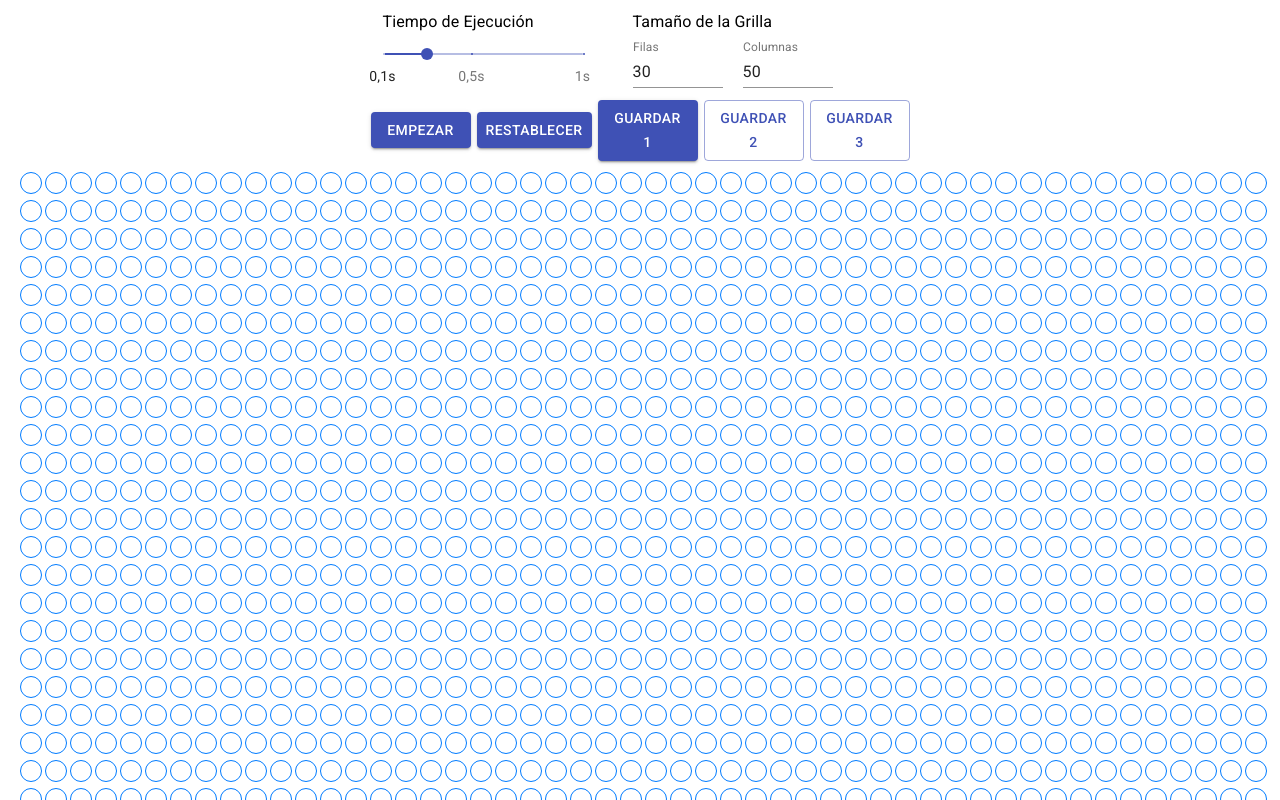
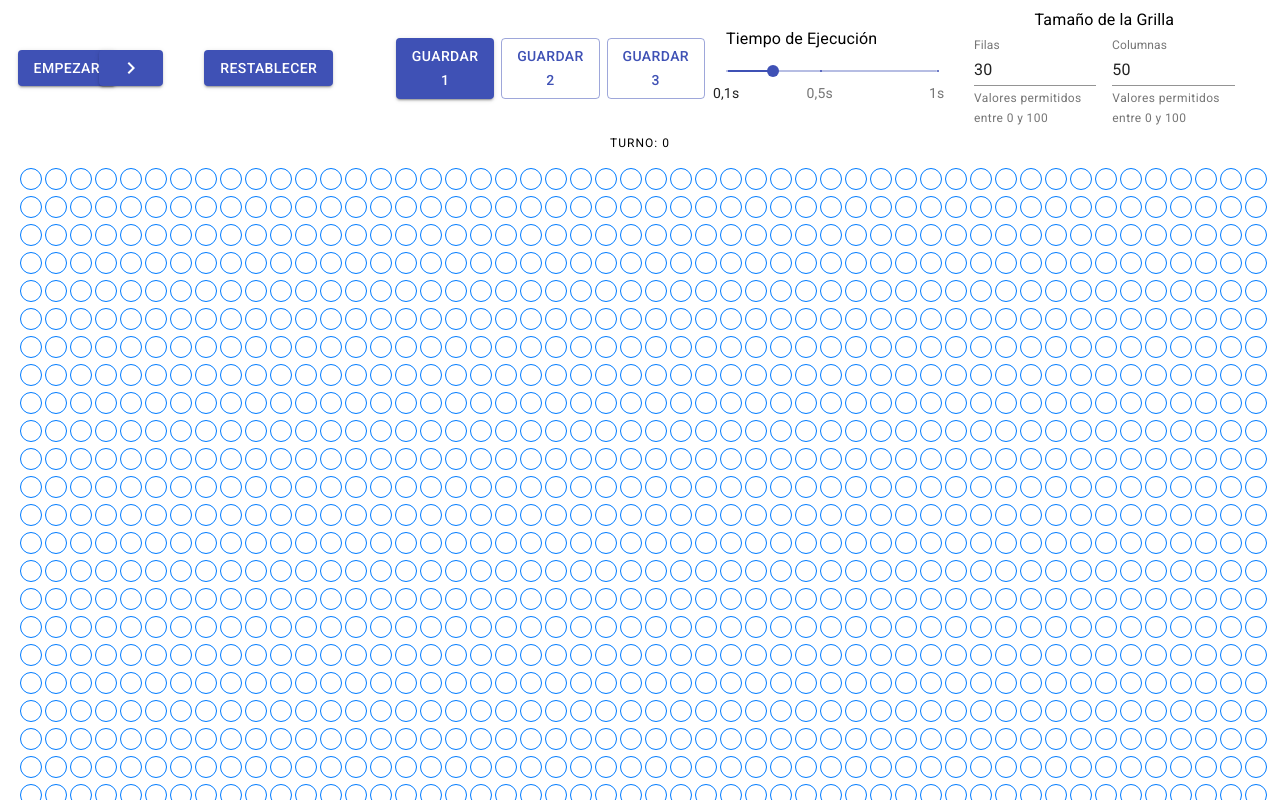
Before and after one commit to FabriJuncal/game-of-life, a React (Create React App) app: page / in a window 1280 px wide. Shown: the top 800 px of the page. Built offline with nearby package versions, Linux system fonts and the light colour scheme.

Commit message:
Se agregaron validaciones - Se agrego Grid - Se agregó botón de siguiente turno - se agregó contador de turnos

```diff
--- a/package.json
+++ b/package.json
@@ -5,6 +5,7 @@
   "homepage": "https://fabrijuncal.github.io/game-of-life/",
   "dependencies": {
     "@material-ui/core": "^4.12.2",
+    "@material-ui/icons": "^4.11.2",
     "@testing-library/jest-dom": "^5.14.1",
     "@testing-library/react": "^11.2.7",
     "@testing-library/user-event": "^12.8.3",
--- a/src/App.js
+++ b/src/App.js
@@ -7,7 +7,8 @@ import Button from '@material-ui/core/Button';
 import Typography from '@material-ui/core/Typography';
 import Slider from '@material-ui/core/Slider';
 import TextField from '@material-ui/core/TextField';
-
+import Grid from '@material-ui/core/Grid';
+import NavigateNextIcon from '@material-ui/icons/NavigateNext';
 
 // Se define las operaciones para poder indentificar las células vecinas
 // Si realizamos una suma con cada uno de estos array con la posición en la que estamos ubicados, obtendremos las posiciones de las 8 células vecinas que puede tener cada una de estas
@@ -42,6 +43,12 @@ function App() {
   let grillaGuardada2 = JSON.parse(localStorage.getItem('grilla2')) ? JSON.parse(localStorage.getItem('grilla2')) : [];
   let grillaGuardada3 = JSON.parse(localStorage.getItem('grilla3')) ? JSON.parse(localStorage.getItem('grilla3')) : [];
 
+  let nroTurno1 = localStorage.getItem('nroTurno1') ? parseInt(localStorage.getItem('nroTurno1')) : 0;
+  let nroTurno2 = localStorage.getItem('nroTurno2') ? parseInt(localStorage.getItem('nroTurno2')) : 0;
+  let nroTurno3 = localStorage.getItem('nroTurno3') ? parseInt(localStorage.getItem('nroTurno3')) : 0;
+
+  let nroTurnoActual = nroTurno1;
+
   if(grillaGuardada1.length === 0){
     localStorage.setItem('grilla1', JSON.stringify([]));
   }
@@ -56,6 +63,7 @@ function App() {
 
   let grillaBase = [];
   let grillaAux;
+
 
   let cantColumnasInicial = grillaGuardada1.length > 0 ? grillaGuardada1[0].length : 50;
   let cantFilaInicial = grillaGuardada1.length  > 0 ? grillaGuardada1.length : 30;
@@ -85,19 +93,25 @@ function App() {
   const [grillaSeleccionado3, actGrillaSeleccionado3] = useState(false);
   const [recorrido, actualizarRecorrido] = useState(false);
   const [tiempoTurno, actualizarTiempoTurno] = useState(300);
+  const [contadorTurnos, actualizarContTurnos] = useState(0);
 
 
+  // Se utiliza el Hook "useRef" para que no se pierda la asignación de las variable después de cada renderizado.
+  // Estas variables se utilizarán en el proceso de ejecución de la simulación y por lo tanto se necesita que persistan en el tiempo con sus valores
   const recorridoRef = useRef(recorrido);
   recorridoRef.current = recorrido;
+
+  const turnoActualRef = useRef(contadorTurnos);
+  turnoActualRef.current = contadorTurnos;
 
   // La función correrSimulación() ejecuta la simulación de la evolución de las células por turno
   // Se utiliza el Hook "useCallback" para almacenar la función en memoria y no volver a cargar la función cada vez que React renderice los componentes, ya que la función contiene muchos calculos.
   // Esta es una buena manera de hacer el código mas eficiente
   const correrSimulación = useCallback(() => {
+
       if(!recorridoRef.current){
         return;
       }
-
 
       actualizarGrilla(g => {
         // Se utiliza la función "produce" de la librería "Immer" para actualizar el estado "grilla" de una manera muy sensilla
@@ -118,6 +132,7 @@ function App() {
                   // Se suma cadá valor de las células vecinas encontradas
                   // (Cada célula viva vale 1 y las muertas valen 0, por lo tanto si se encuentra 3 células vecinas vivas, al finalizar la secuencia la variable "vecino" tendría que valer 3)
                   vecinos += g[fila_i][columna_j];
+
                 }
 
               });
@@ -137,14 +152,23 @@ function App() {
             }
 
           }
+
         });
       });
+   // Ejecuta la simulación de la evolución de las células por turno deacuerdo al tiempo que se le este pasando la función setTimeout()
+      setTimeout(() => {
+        correrSimulación();
+    // Se lleva la cuenta de los turnos que se van ejecutando
+        nroTurnoActual = turnoActualRef.current + 1;
+        actualizarContTurnos(nroTurnoActual);
+      }, tiempoTurno);
 
-   // Ejecuta la simulación de la evolución de las células por turno deacuerdo al tiempo que se le este pasando la función setTimeout()
-      setTimeout(correrSimulación, tiempoTurno);
 
     },
-    [cantColumnas,cantFila, tiempoTurno]);
+    [cantColumnas,cantFila, tiempoTurno, contadorTurnos]);
+
+
+
 
 // ===============================================================================================================================
 /*Definición de Funciones*/
@@ -192,7 +216,7 @@ function App() {
       actualizarGrilla(nuevaGrilla);
   }
 
-  // Función que Inicia o Para la Simulación
+  // Función que Inicia o Detiene la Simulación
   const actEstadoBtnSimulacion = () => {
     actualizarRecorrido(!recorrido);
     if(!recorrido){
@@ -201,20 +225,23 @@ function App() {
     }
   }
 
-  // Función que Carga o Almacena las grillas en el Local Storage según el Slot que se haya seleccionado
+  // Función que Carga o Almacena las grillas y el contador de turnos en el Local Storage según el Slot que se haya seleccionado
   const guardarCargarGrilla = (nroGrillaGuardada, operacion) => {
 
     if(operacion === 'guardar'){
       if(nroGrillaGuardada === 1){
         localStorage.setItem('grilla1', JSON.stringify(grilla));
+        localStorage.setItem('nroTurno1', contadorTurnos);
       }
 
       if(nroGrillaGuardada === 2){
         localStorage.setItem('grilla2', JSON.stringify(grilla));
+        localStorage.setItem('nroTurno2', contadorTurnos);
       }
 
       if(nroGrillaGuardada === 3){
         localStorage.setItem('grilla3', JSON.stringify(grilla));
+        localStorage.setItem('nroTurno3', contadorTurnos);
       }
     }
 
@@ -224,21 +251,30 @@ function App() {
       let nroFila
       ;
       if(nroGrillaGuardada === 1){
-        grillaGuardada1 = JSON.parse(localStorage.getItem('grilla1'))
+        grillaGuardada1 = JSON.parse(localStorage.getItem('grilla1'));
+        nroTurno1 = parseInt(localStorage.getItem('nroTurno1'));
+        nroTurnoActual = nroTurno1;
+        actualizarContTurnos(nroTurnoActual);
         nroColumnas = grillaGuardada1.length > 0 ? grillaGuardada1[0].length : 50;
         nroFila = grillaGuardada1.length  > 0 ? grillaGuardada1.length : 30;
         actualizarTamanioGrilla(nroColumnas, nroFila, grillaGuardada1);
       }
 
       if(nroGrillaGuardada === 2){
-        grillaGuardada2 = JSON.parse(localStorage.getItem('grilla2'))
+        grillaGuardada2 = JSON.parse(localStorage.getItem('grilla2'));
+        nroTurno2 = parseInt(localStorage.getItem('nroTurno2'));
+        nroTurnoActual = nroTurno2;
+        actualizarContTurnos(nroTurnoActual);
         nroColumnas = grillaGuardada2.length > 0 ? grillaGuardada2[0].length : 50;
         nroFila = grillaGuardada2.length  > 0 ? grillaGuardada2.length : 30;
         actualizarTamanioGrilla(nroColumnas, nroFila, grillaGuardada2);
       }
 
       if(nroGrillaGuardada === 3){
-        grillaGuardada3 = JSON.parse(localStorage.getItem('grilla3'))
+        grillaGuardada3 = JSON.parse(localStorage.getItem('grilla3'));
+        nroTurno3 = parseInt(localStorage.getItem('nroTurno3'));
+        nroTurnoActual = nroTurno3;
+        actualizarContTurnos(nroTurnoActual);
         nroColumnas = grillaGuardada3.length > 0 ? grillaGuardada3[0].length : 50;
         nroFila = grillaGuardada3.length  > 0 ? grillaGuardada3.length : 30;
         actualizarTamanioGrilla(nroColumnas, nroFila, grillaGuardada3);
@@ -250,16 +286,112 @@ function App() {
   return (
 
     <>
-      <div className="contenedor">
-        <div>
-          <div
-            style={{
-              width: 100,
-              marginLeft: '20px',
-              display: "grid",
-              gridTemplateColumns: `repeat(2, 200px)`
-            }}>
-            <div>
+      <Grid container direction="column" justifyContent="center" >
+        <Grid container direction="row" justifyContent="space-evenly" alignItems="center">
+          <Grid container direction="row" item xs={3} spacing={0}>
+            <Grid item xs={4}
+            style={{marginRight: '-24px'}}
+            >
+            {/* Botón de Empezar/Parar simulación
+                Al hacer click sobre el botón, este detecta si se se quiere empezar la simulación o se quiere parar
+            */}
+              <Button variant="contained" color="primary"
+                onClick={()=>{actEstadoBtnSimulacion()}}
+                style={{width: '98.4px'}}
+              >{recorrido ? 'Parar' : 'Empezar'}</Button>
+            </Grid>
+            <Grid item xs={4}>
+            {/* Botón de Siguiente Turno
+                Al hacer click sobre el botón, se avanza al siguiente turno en la simulación
+            */}
+              <Button variant="contained" color="primary"
+                  onClick={()=>{
+                    actualizarRecorrido(false);
+                    recorridoRef.current = true;
+                    correrSimulación();
+                    recorridoRef.current = false;
+                  }}
+              ><NavigateNextIcon/></Button>
+            </Grid>
+            <Grid item xs={4}>
+            {/* Botón Restablecer Células y dimensión de la Grilla
+                Al hacer click sobre el botón, este restablece las células y el tamaño de la grilla a los valores predefinidos al inicio
+            */}
+              <Button variant="contained" color="primary"
+                onClick={()=>{
+                  actualizarTamanioGrilla(50,30);
+                  actualizarContTurnos(0);
+                  nroTurnoActual = 0;
+                }}
+              >Restablecer</Button>
+            </Grid>
+          </Grid>
+          <Grid container direction="row" justifyContent="center" item xs={4} spacing={6}>
+            <Grid item xs={3} >
+              {/* Slot 1 para cargar o almacenar la Grilla en el Local Storage
+                  Al hacer click sobre el botón este verificará que el Slot se encuentre vació o no,
+                  y si ya lo tenemos seleccionado, dependiendo de estos factores se podrá Almacenar o Cargar la grilla
+              */}
+              <Button variant={grillaSeleccionado1 ? 'contained' : 'outlined'} color='primary'
+                onClick={()=>{
+                  if(grillaSeleccionado1){
+                    guardarCargarGrilla(1, 'guardar');
+                  }else if(!grillaSeleccionado1 && grillaGuardada1.length === 0){
+                    guardarCargarGrilla(1, 'guardar');
+                  }else if(!grillaSeleccionado1 && grillaGuardada1.length > 0){
+                    guardarCargarGrilla(1, 'cargar');
+                  }
+                  actGrillaSeleccionado1(true);
+                  actGrillaSeleccionado2(false);
+                  actGrillaSeleccionado3(false);
+
+                }}
+              >{grillaSeleccionado1 ? 'Guardar 1' : 'Cargar 1'}</Button>
+            </Grid>
+            <Grid item xs={3}>
+              {/* Slot 2 para cargar o almacenar la Grilla en el Local Storage
+                  Al hacer click sobre el botón este verificará que el Slot se encuentre vació o no,
+                  y si ya lo tenemos seleccionado, dependiendo de estos factores se podrá Almacenar o Cargar la grilla
+              */}
+                <Button variant={grillaSeleccionado2 ? 'contained' : 'outlined'} color='primary'
+                  onClick={()=>{
+                    if(grillaSeleccionado2){
+                      guardarCargarGrilla(2, 'guardar');
+                    }else if(!grillaSeleccionado2 && grillaGuardada2.length === 0){
+                      guardarCargarGrilla(2, 'guardar');
+                    }else if(!grillaSeleccionado2 && grillaGuardada2.length > 0){
+                      guardarCargarGrilla(2, 'cargar');
+                    }
+                    actGrillaSeleccionado1(false);
+                    actGrillaSeleccionado2(true);
+                    actGrillaSeleccionado3(false);
+                    actualizarRecorrido(false);
+                  }}
+                >{grillaSeleccionado2 ? 'Guardar 2' : (grillaGuardada2.length === 0 ? 'Guardar 2' : 'Cargar 2') }</Button>
+            </Grid>
+            <Grid item xs={3}>
+              {/* Slot 3 para cargar o almacenar la Grilla en el Local Storage
+                  Al hacer click sobre el botón este verificará que el Slot se encuentre vació o no,
+                  y si ya lo tenemos seleccionado, dependiendo de estos factores se podrá Almacenar o Cargar la grilla
+              */}
+              <Button variant={grillaSeleccionado3 ? 'contained' : 'outlined'} color='primary'
+                onClick={()=>{
+                  if(grillaSeleccionado3){
+                    guardarCargarGrilla(3, 'guardar');
+                  }else if(!grillaSeleccionado3 && grillaGuardada3.length === 0){
+                    guardarCargarGrilla(3, 'guardar');
+                  }else if(!grillaSeleccionado3 && grillaGuardada3.length > 0){
+                    guardarCargarGrilla(3, 'cargar');
+                  }
+                  actGrillaSeleccionado1(false);
+                  actGrillaSeleccionado2(false);
+                  actGrillaSeleccionado3(true);
+                  actualizarRecorrido(false);
+              }}
+            >{grillaSeleccionado3 ? 'Guardar 3' : (grillaGuardada3.length === 0 ? 'Guardar 3' : 'Cargar 3') }</Button>
+          </Grid>
+          </Grid>
+          <Grid  item xs={2}>
               {/* Slider para configurar el tiempo de ejecución de la simulación */}
               <Typography id="discrete-slider-small-steps" gutterBottom>
               Tiempo de Ejecución
@@ -277,140 +409,55 @@ function App() {
                 max={1000}
                 valueLabelDisplay="auto"
                 onChange={(e) => {
-                  actualizarTiempoTurno(e.target.textContent);
+                  let tiempo = parseInt(e.target.textContent);
+                  if(!isNaN(tiempo) && tiempo !== 0){
+                    actualizarTiempoTurno(tiempo);
                     actualizarRecorrido(false);
+                  }
                 }}
               />
-            </div>
-            <div
-              style={{
-                marginLeft: '50px'
-              }}
-            >
+          </Grid>
+          <Grid container direction="column" alignItems="center" item xs={3}>
           {/* Campos para configurar el Tamaño de la Grilla */}
             <Typography id="discrete-slider-small-steps" gutterBottom>
             Tamaño de la Grilla
             </Typography>
-              <div
-                style={{
-                  display: "grid",
-                  gridTemplateColumns: `repeat(2, 100px)`
-                }}
-              >
+            <Grid container direction="row" justifyContent="center" alignItems="center" spacing={2}>
+              <Grid item xs={5}>
                 <TextField id="n-filas" label="Filas"
                   type="number"
                   value={cantFila}
-                  style={{
-                    width: 90
-                  }}
+                  helperText="Valores permitidos entre 0 y 100"
                   onChange={(e) => {
+                    if( 0 <= e.target.value && e.target.value <= 100){
                       actualizarTamanioGrilla(cantColumnas, e.target.value ? e.target.value : 0);
+                    }
+
                   }}
                 />
+              </Grid>
+              <Grid item xs={5}>
                 <TextField  id="n-columnas" label="Columnas"
                   type="number"
                   value={cantColumnas}
-                  style={{
-                    width: 90,
-                    marginLeft: '10px'
-                  }}
+                  helperText="Valores permitidos entre 0 y 100"
                   onChange={(e) => {
+                    if( 0 <= e.target.value && e.target.value <= 100){
                       actualizarTamanioGrilla(e.target.value ? e.target.value : 0, cantFila);
+                    }
                   }}
                 />
-              </div>
-            </div>
-          </div>
-
-          {/* Botón de ejecución de Simulación
-              Al hacer click sobre el botón este actualiza su estado al estado contrario en la que se encuentra e itera el texto
-              "Parar": cuando el estado del botón sea "true"
-              "Empezar": cuando el estado del botón sea "False"
-          */}
-          <div
-            style={{
-              margin: '5px'
-            }}
-          >
-            <Button variant="contained" color="primary"
-              style={{width: 100, margin: '3px'}}
-              onClick={()=>{actEstadoBtnSimulacion()}}
-            >{recorrido ? 'Parar' : 'Empezar'}</Button>
-
-            {/* Botón Restablecer Células y dimensión de la Grilla
-                Al hacer click sobre el botón, este restablece las células y el tamaño de la grilla a los valores predefinidos al inicio
-            */}
-            <Button variant="contained" color="primary"
-              style={{width: 115, margin: '3px'}}
-              onClick={()=>{
-                actualizarTamanioGrilla(50,30)
-              }}
-            >Restablecer</Button>
-
-            {/* Slot 1 para cargar o almacenar la Grilla en el Local Storage
-                Al hacer click sobre el botón este verificará que el Slot se encuentre vació o no,
-                y si ya lo tenemos seleccionado, dependiendo de estos factores se podrá Almacenar o Cargar la grilla
-            */}
-            <Button variant={grillaSeleccionado1 ? 'contained' : 'outlined'} color='primary'
-              style={{width: 100, margin: '3px'}}
-              onClick={()=>{
-                if(grillaSeleccionado1){
-                  guardarCargarGrilla(1, 'guardar');
-                }else if(!grillaSeleccionado1 && grillaGuardada1.length === 0){
-                  guardarCargarGrilla(1, 'guardar');
-                }else if(!grillaSeleccionado1 && grillaGuardada1.length > 0){
-                  guardarCargarGrilla(1, 'cargar');
-                }
-                actGrillaSeleccionado1(true);
-                actGrillaSeleccionado2(false);
-                actGrillaSeleccionado3(false);
-
-              }}
-            >{grillaSeleccionado1 ? 'Guardar 1' : 'Cargar 1'}</Button>
-
-            {/* Slot 2 para cargar o almacenar la Grilla en el Local Storage
-                Al hacer click sobre el botón este verificará que el Slot se encuentre vació o no,
-                y si ya lo tenemos seleccionado, dependiendo de estos factores se podrá Almacenar o Cargar la grilla
-            */}
-            <Button variant={grillaSeleccionado2 ? 'contained' : 'outlined'} color='primary'
-              style={{width: 100, margin: '3px'}}
-              onClick={()=>{
-                if(grillaSeleccionado2){
-                  guardarCargarGrilla(2, 'guardar');
-                }else if(!grillaSeleccionado2 && grillaGuardada2.length === 0){
-                  guardarCargarGrilla(2, 'guardar');
-                }else if(!grillaSeleccionado2 && grillaGuardada2.length > 0){
-                  guardarCargarGrilla(2, 'cargar');
-                }
-                actGrillaSeleccionado1(false);
-                actGrillaSeleccionado2(true);
-                actGrillaSeleccionado3(false);
-                actualizarRecorrido(false);
-              }}
-              >{grillaSeleccionado2 ? 'Guardar 2' : (grillaGuardada2.length === 0 ? 'Guardar 2' : 'Cargar 2') }</Button>
-
-            {/* Slot 3 para cargar o almacenar la Grilla en el Local Storage
-                Al hacer click sobre el botón este verificará que el Slot se encuentre vació o no,
-                y si ya lo tenemos seleccionado, dependiendo de estos factores se podrá Almacenar o Cargar la grilla
-            */}
-            <Button variant={grillaSeleccionado3 ? 'contained' : 'outlined'} color='primary'
-              style={{width: 100, margin: '3px'}}
-              onClick={()=>{
-                if(grillaSeleccionado3){
-                  guardarCargarGrilla(3, 'guardar');
-                }else if(!grillaSeleccionado3 && grillaGuardada3.length === 0){
-                  guardarCargarGrilla(3, 'guardar');
-                }else if(!grillaSeleccionado3 && grillaGuardada3.length > 0){
-                  guardarCargarGrilla(3, 'cargar');
-                }
-                actGrillaSeleccionado1(false);
-                actGrillaSeleccionado2(false);
-                actGrillaSeleccionado3(true);
-                actualizarRecorrido(false);
-              }}
-              >{grillaSeleccionado3 ? 'Guardar 3' : (grillaGuardada3.length === 0 ? 'Guardar 3' : 'Cargar 3') }</Button>
-          </div>
-        </div>
+              </Grid>
+            </Grid>
+          </Grid>
+        </Grid>
+        <Grid  container direction="column" justifyContent="center" alignItems="center">
+            <Typography variant="overline" display="block" gutterBottom>
+              Turno: {contadorTurnos}
+            </Typography>
+          </Grid>
+        <Grid container direction="column" alignContent="center">
+          <Grid  item xs>
             {/* Grilla donde se verán el conjunto de células */}
             <div
               // Una vez que tenemos la 1er columna armada utilizamos Grid para repetir/crear la cantidad de Columnas que se asignó
@@ -437,7 +484,9 @@ function App() {
                 ))
               )}
             </div>
-      </div>
+          </Grid>
+        </Grid>
+      </Grid>
     </>
   );
 }
```
Also changed, not shown: 1 other file (tests, documents, lock files or other folders). Lines whose indentation alone changed are shown as unchanged.
